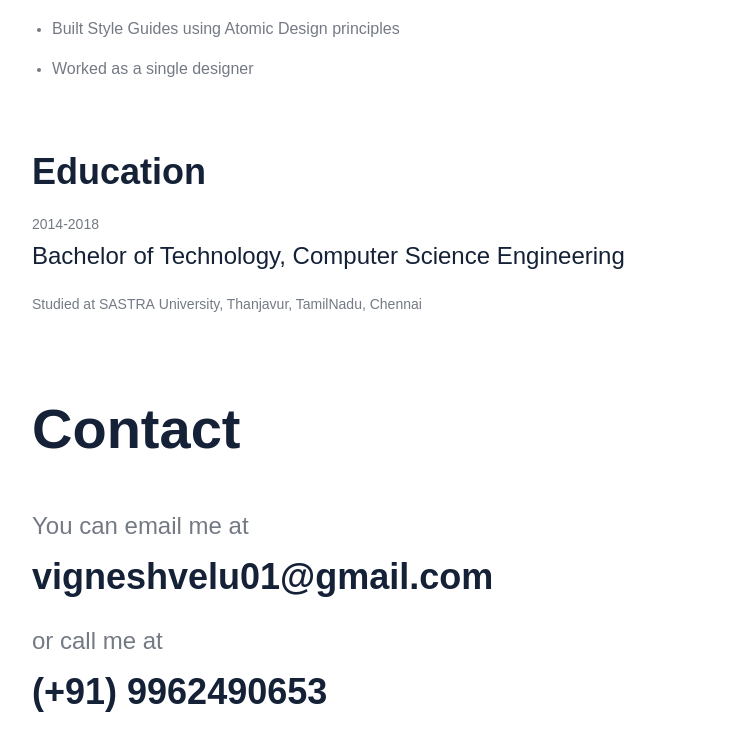
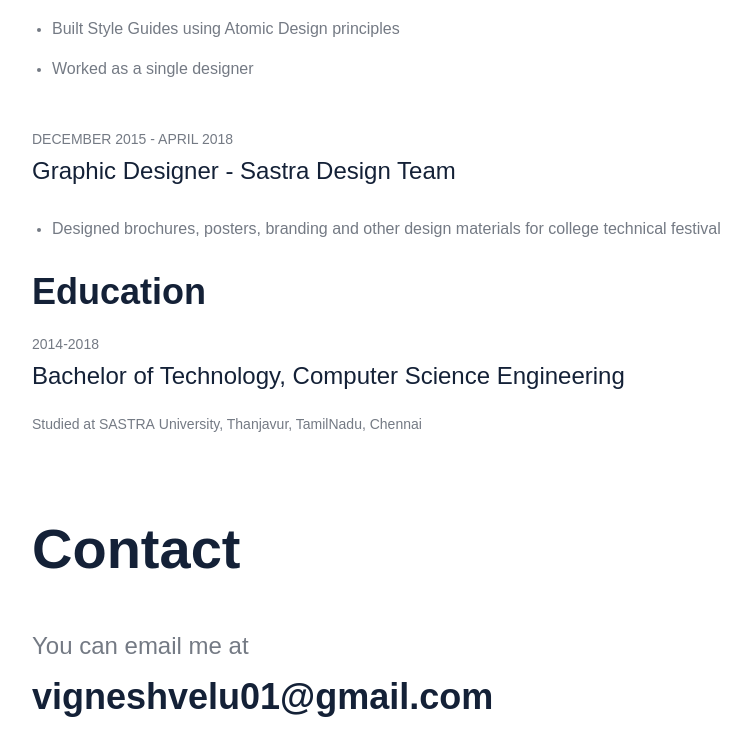
Before and after one commit to vigneshvelu/vigneshvelu.github.io, a plain HTML site: page index.html in a window 1280 px wide. Shown: the part 3320-4055 px from the top of the page, without its empty margins (8-759 px from the left). Drawn offline with nearby package versions, Linux system fonts and the light colour scheme; a script that the page names is missing.

Commit message:
Update index.html

```diff
--- a/index.html
+++ b/index.html
@@ -213,6 +213,13 @@
               </li>
             </ul>
           </div>
+          <div class="headertop">DECEMBER 2015 - APRIL 2018</div>
+          <div class="subheading"><strong class="bold-text">Graphic Designer - </strong><strong class="bold-text">Sastra Design Team</strong></div>
+          <ul class="list-2">
+            <li>
+              <div class="listelement">Designed brochures, posters, branding and other design materials for college  technical festival</div>
+            </li>
+          </ul>
           <h3 class="small_heading">Education</h3>
           <div class="about-me-block">
             <div class="headertop">2014-2018</div>
```
